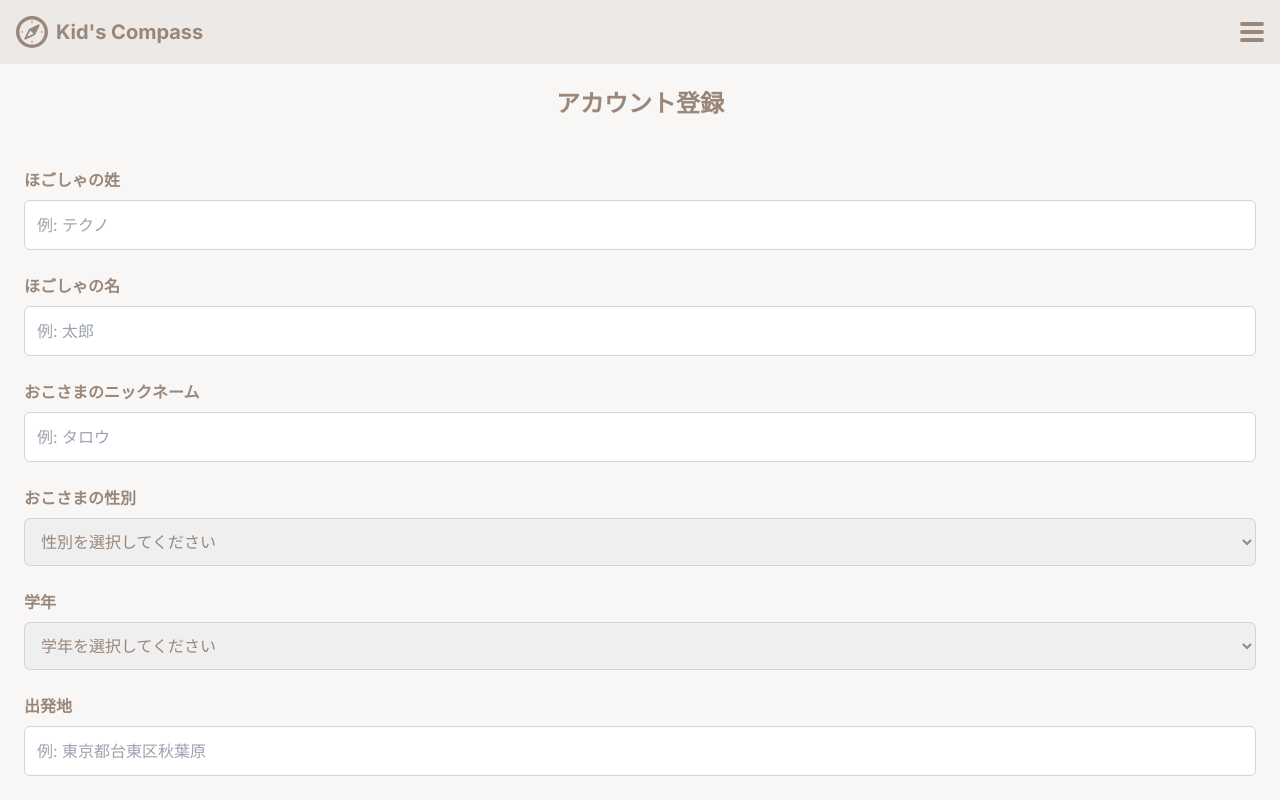
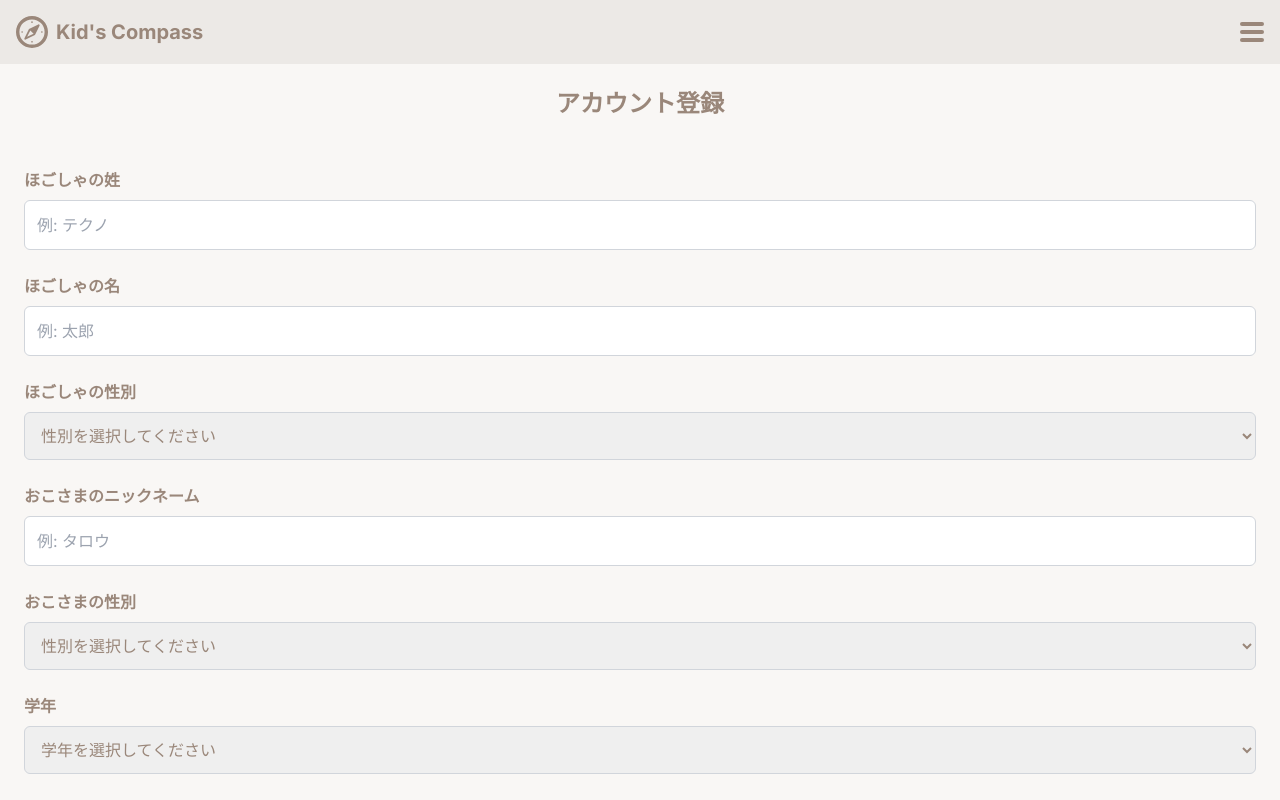
Before and after one commit to tech0mg/test-mg1230, a Next.js app in the folder frontend/: page /customers/login/login-new in a window 1280 px wide. Shown: the top 800 px of the page. Built offline with nearby package versions, Linux system fonts and the light colour scheme; no server answers.

Commit message:
保護者の性別を追加しました

```diff
--- a/frontend/src/app/customers/login/login-new/page.jsx
+++ b/frontend/src/app/customers/login/login-new/page.jsx
@@ -70,6 +70,21 @@ export default function Register() {
             placeholder="例: 太郎"
             required
           />
+        </div>
+
+        <div>
+          <label className="block font-semibold mb-2">ほごしゃの性別</label>
+          <select
+            name="gender"
+            onChange={handleChange}
+            className="w-full p-3 border border-gray-300 rounded-md focus:outline-none focus:ring focus:ring-blue-300"
+            required
+          >
+            <option value="">性別を選択してください</option>
+            <option value="男">男</option>
+            <option value="女">女</option>
+            <option value="回答しない">回答しない</option>
+          </select>
         </div>
 
         <div>
```
